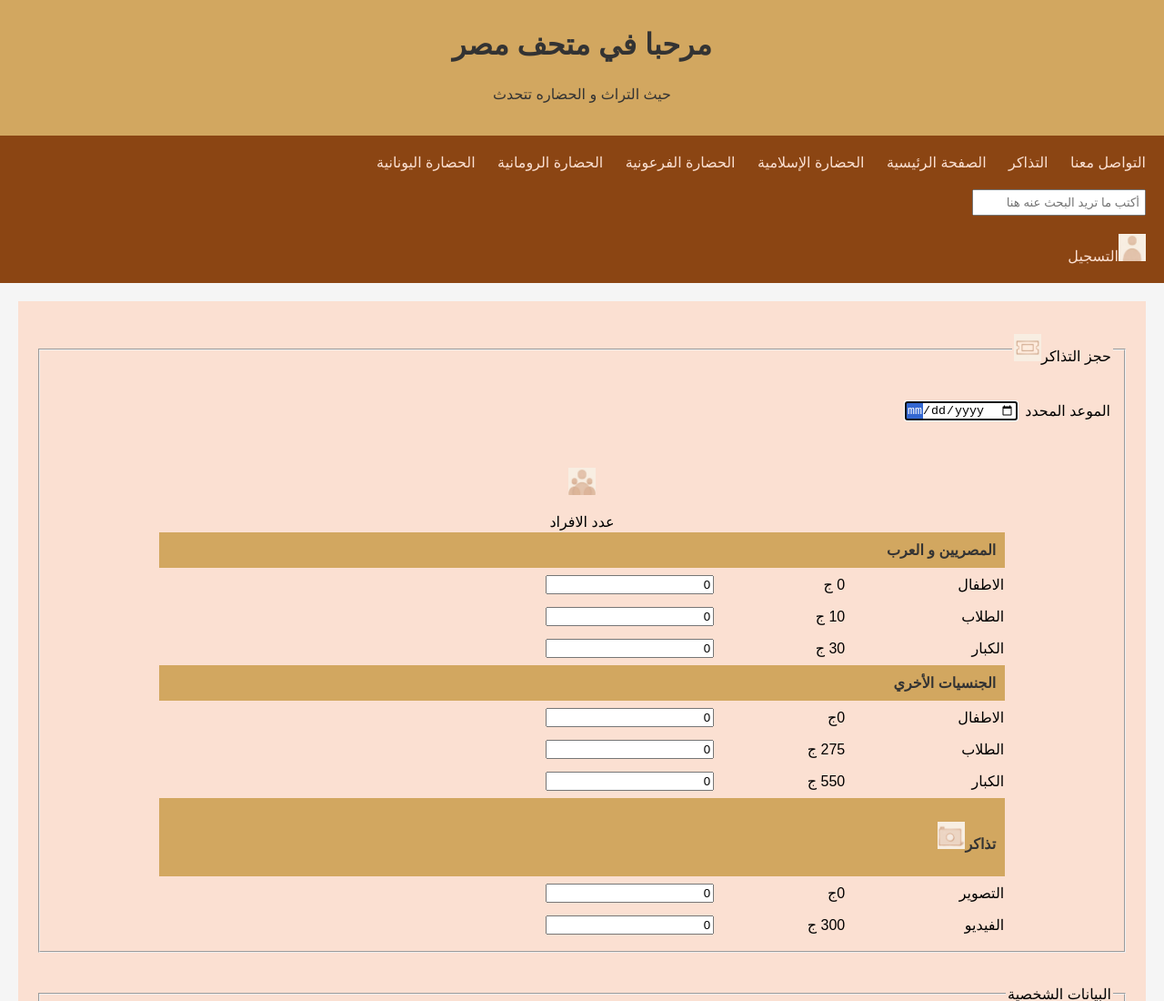
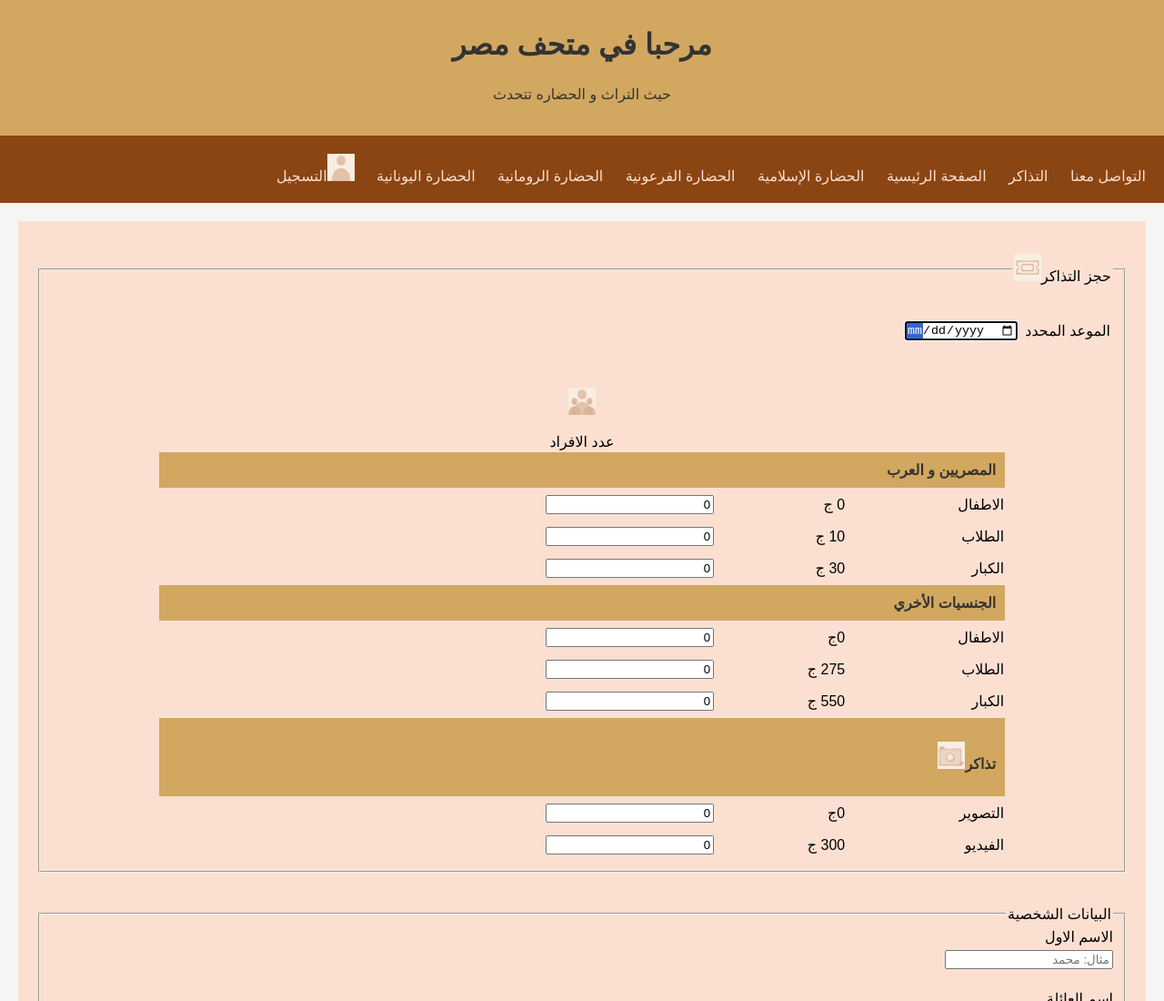
Before and after one commit to Student-974/tickpage, a plain HTML site: page Tickets2.html in a window 1280 px wide. Shown: the top 1100 px of the page at 91% size. Drawn offline with Linux system fonts and the light colour scheme.

Commit message:
Update Tickets2.html

```diff
--- a/Tickets2.html
+++ b/Tickets2.html
@@ -25,15 +25,15 @@
                 <a href="https://98seif.github.io/DDDD/" title=" لإختيار الحضارة الفرعونية اضغط هنا"> الحضارة الفرعونية</a><!--000000000000000000000000غير القيم من هنا-->
                 <a href="https://moadelus.github.io/Mohamed-Adel-romanpage/" title=" لإختيار الحضارة الرومانية اضغط هنا">الحضارة الرومانية </a><!--000000000000000000000000غير القيم من هنا-->
                 <a href="https://fatima-labana.github.io/late/" title=" لإختيار الحضارة اليونانية اضغط هنا">الحضارة اليونانية</a><!--000000000000000000000000غير القيم من هنا-->
-
-                <div>
+            <!--
+                <<div>
                     <search>
                         <form>
                             <input type="text" id="ser" name="ser" placeholder="أكتب ما تريد البحث عنه هنا">
                         </form>
                     </search>
                 </div>
-
+                -->
                 <a href="https://moadeluss.github.io/login/" title=" للتسجيل اضغط هنا"><img rel="icon" type="image/jpg" src="image/logim.jpeg" width="30px" height="30px" alt="log icon" href>التسجيل</a><!--000000000000000000000000غير القيم من هنا-->
             </nav>
         </div>
```
